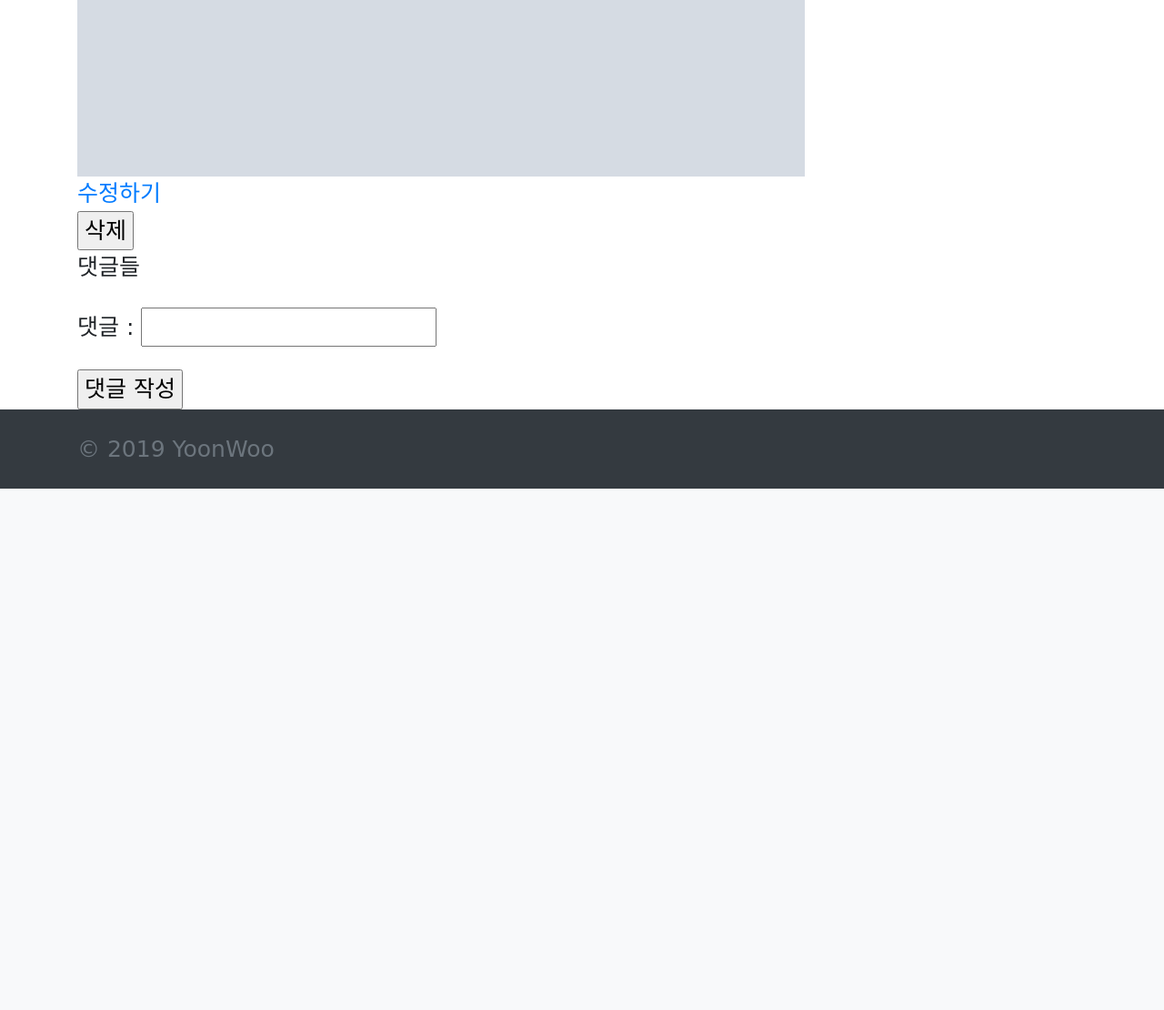
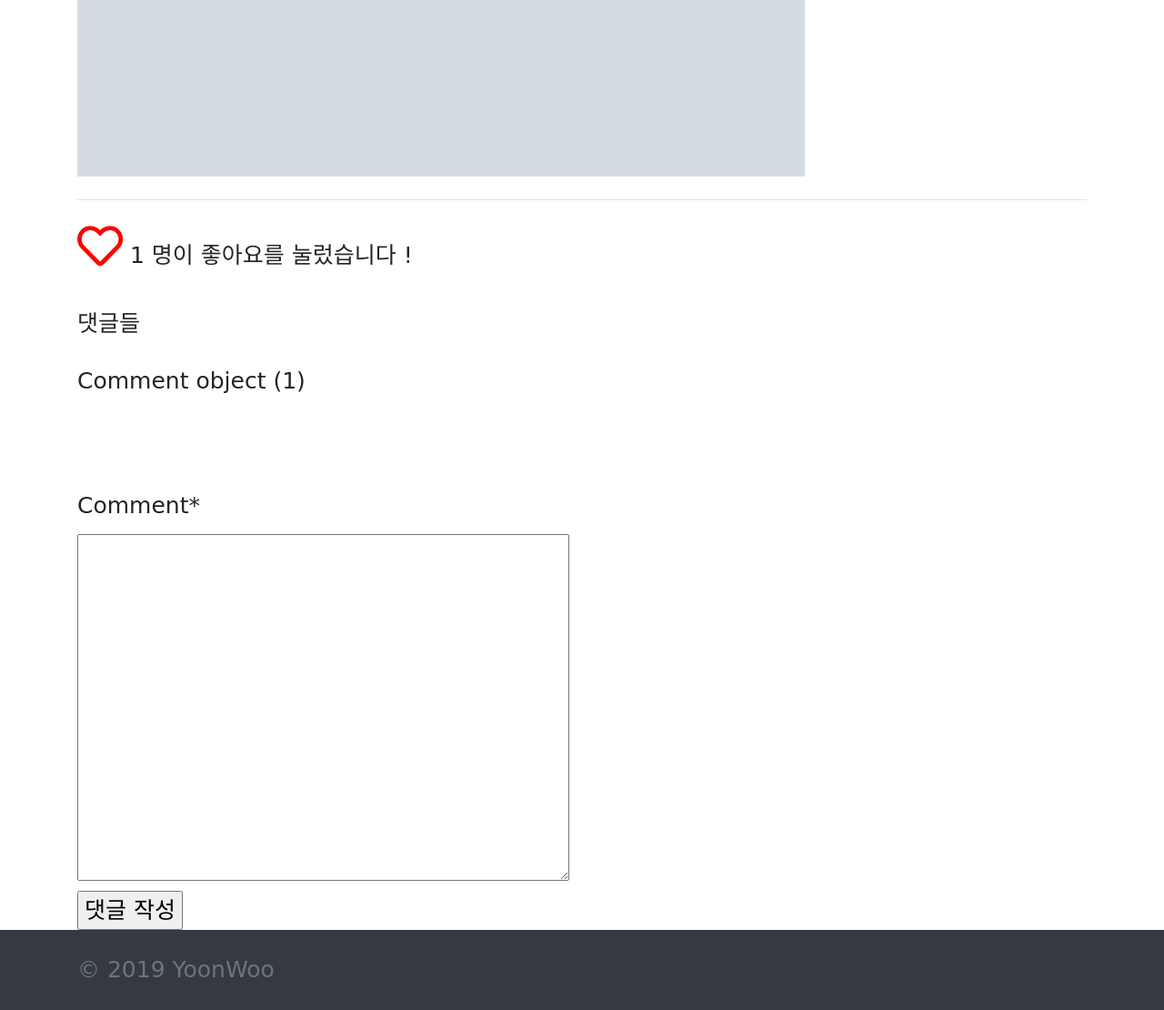
Before and after one commit to gerrylwin/instargram, a Django app: page /posts/1/ in a window 1280 px wide. Shown: the part 656-1766 px from the top of the page at 91% size. Before the commit the page ends 1193 px from the top, so only its background shows below. Run offline with Django 3.2, Linux system fonts and the light colour scheme; tables that the repository leaves empty hold one stand-in row (values such as "Sample post"); grey boxes marked "Sample" are stand-in pictures; some libraries are stand-ins or nearby versions; some web fonts are replaced.

Commit message:
좋아요 기능 구현 & 댓글

```diff
--- a/posts/models.py
+++ b/posts/models.py
@@ -1,11 +1,18 @@
 from django.db import models
 from django.urls import reverse
+from django.conf import settings
 
 # Create your models here.
 class Post(models.Model):
     content = models.TextField()
-    # image = models.ImageField()
+    user = models.ForeignKey(settings.AUTH_USER_MODEL, on_delete=models.CASCADE)
+    # user.post_set.all() - 게시글 ? 좋아요 한 글 ? 이 중복을 방지 하기 위해
+    like_users = models.ManyToManyField(settings.AUTH_USER_MODEL, related_name="like_posts") # 가시성이 좋게 like를 붙임
+    # image = models.ImageField()                               # relate_name을 써서 중복방지
 
+    @property # property 를 쓰면 함수를 호출할 때 like_count() 가 아닌 like_count 로 값만을 호출할때 쓰인다. ( ex : 좋아요)
+    def like_count(self):
+        return self.like_users.count()
 
     def __str__(self):
         return f'POST : {self.pk}'
--- a/posts/templates/posts/detail.html
+++ b/posts/templates/posts/detail.html
@@ -21,21 +21,42 @@
             <span class="sr-only">Next</span>
           </a>
         </div>
+<hr>
+{% if user in post.like_users.all %}
+  <a href="{% url 'posts:like' post.pk %}"><i class="fas fa-heart fa-2x" style="color:red;"></i></a>
+{% else %}
+  <a href="{% url 'posts:like' post.pk %}"><i class="far fa-heart fa-2x" style="color:red;"></i></a>
+{% endif %}
+<span>{{ post.like_count }} 명이 좋아요를 눌렀습니다 !</span>
+<br>
+<br>
+{% if request.user.is_superuser %}
 <a href="{% url 'posts:edit' post.pk %}"> 수정하기 </a>
 <form action="{% url 'posts:delete' post.pk %}" method="POST">
     {% csrf_token %}
     <input type="submit" value="삭제">
 </form>
+{% elif request.user == post.user %}
+<a href="{% url 'posts:edit' post.pk %}"> 수정하기 </a>
+<form action="{% url 'posts:delete' post.pk %}" method="POST">
+    {% csrf_token %}
+    <input type="submit" value="삭제">
+</form>
+{% endif %}
 
 <p>댓글들</p>
+  {% for comment in comments %}
+    <p>{{ comment }}</p>
+  {% endfor %}
+<br>
+<br>
+
 {% load crispy_forms_tags %}
 <form method="POST">
   {% csrf_token %}
-    <p>댓글 : <input type="text" name="comments"></p>
+  {{ comment_form|crispy }}
+    <!--<p>댓글 : <input type="text" name="comments"></p>-->
     <input type="submit" value="댓글 작성">
 </form>
 
-{% for comment in comments %}
-<p>{{ comment }}</p>
-{% endfor %}
 {% endblock %}
--- a/posts/urls.py
+++ b/posts/urls.py
@@ -9,4 +9,5 @@ urlpatterns = [
     path('<int:post_pk>/edit/', views.edit, name="edit"),
     path('<int:post_pk>/delete/', views.delete, name="delete"),
     path('<int:post_pk>/edit/new_comment/', views.new_comment, name="new_comment"),
+    path('<int:post_pk>/like/', views.like, name="like"),
 ]
--- a/posts/views.py
+++ b/posts/views.py
@@ -37,12 +37,6 @@ def new(request):
     context = {'post_form': post_form, 'image_form': image_form}
     return render(request, 'posts/form.html', context)
 
-def detail(request, post_pk):
-    # Post.objects.get(pk=post_pk)
-    post = get_object_or_404(Post, pk=post_pk)
-    context = {'post': post}
-    return render(request, 'posts/detail.html', context)
-
 def edit(request, post_pk):
     post = get_object_or_404(Post, pk=post_pk)
     if request.method == "POST":
@@ -62,6 +56,8 @@ def edit(request, post_pk):
                     image.save()
             return redirect(post)
     else:
+        if request.user != post.user:
+            return redirect(post)
         post_form = PostForm(instance=post)
         image_form = ImageForm()
     context = {'post_form':post_form, 'image_form':image_form}
@@ -69,26 +65,47 @@ def edit(request, post_pk):
 
 def delete(request, post_pk):
     post = get_object_or_404(Post, pk=post_pk)
+    if request.user != post.user:
+        return redirect('posts:list')
     if request.method=="POST":
         post.delete()
     return redirect('posts:list')
 
+# def new_comment(request, post_pk):
+#     if request.method == "POST":
+#         comments = Comment()
+#         comments = request.POST.comments
+#         comments.save()
+#         context = {'comments':comments}
+#         return redirect('posts:detail', post_pk)
+
+def detail(request, post_pk):
+    post = get_object_or_404(Post, pk=post_pk)
+    comments = Comment.objects.all()
+    comment_form = CommentForm()
+    context = {'post': post, 'comment_form':comment_form, 'comments':comments}
+    return render(request, 'posts/detail.html', context)
+
 def new_comment(request, post_pk):
     if request.method == "POST":
-        comments = Comment()
-        comments = request.POST.comments
-        comments.save()
-        context = {'comments':comments}
-        return redirect('posts:detail', post_pk)
+        comment_form = CommentForm(request.POST)
+        if comment_form.is_valid():
+            comment_form.save()
+            # return redirect('posts:detail', post_pk)
 
+    context = {'comment_form':comment_form}
+    return redirect('posts:detail', post_pk)
 
-# def new_comment(request, post_pk):
-#     if request.method == "POST":
-#         comment_form = CommentForm(request.POST)
-#         if comment_form.is_valid():
-#             comment_form.save()
-#             return redirect('posts:detail', post_pk)
-#     else:
-#         comment_form = CommentForm()
-#     context = {'comment_form':comment_form}
-#     return render(request, 'detail.html', context)
+def like(request, post_pk): # 어떤 포스트인지 아이디를 가져와야하므로
+    post = get_object_or_404(Post, pk=post_pk)
+    user = request.user # 로그인 된 유저의 정보를 가져옴
+    # user가 지금 해당 게시글에 좋아요를 한적이 있는지 ?
+    # if user in post.like_users.all():
+    #     post.like_users.remove(user)
+    # else:
+    #     post.like_users.add(user)
+    if post.like_users.filter(pk=user.id).exists():
+        post.like_users.remove(user)
+    else:
+        post.like_users.add(user)
+    return redirect('posts:detail', post.pk)
```
Also changed, not shown: posts/migrations/0001_initial.py.
